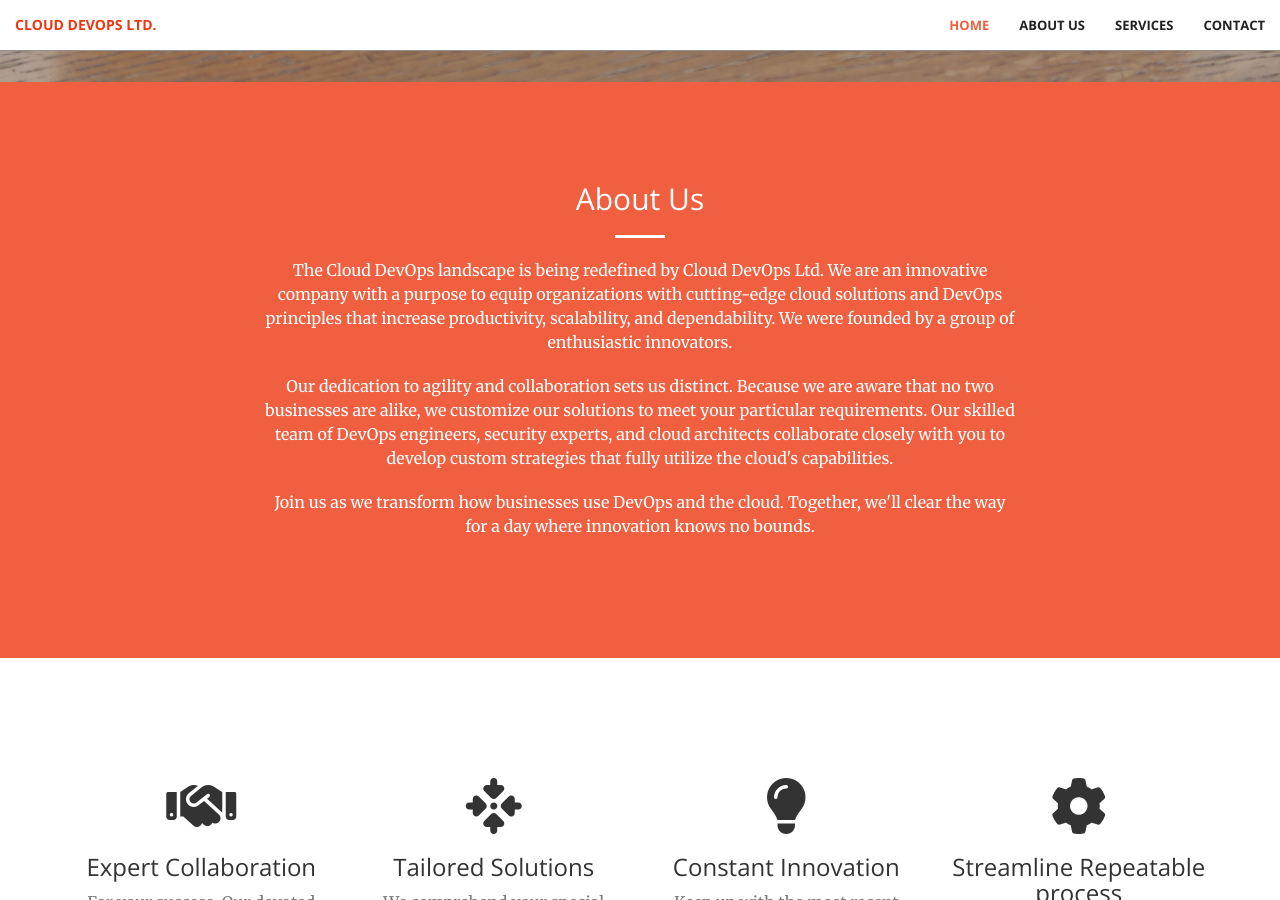
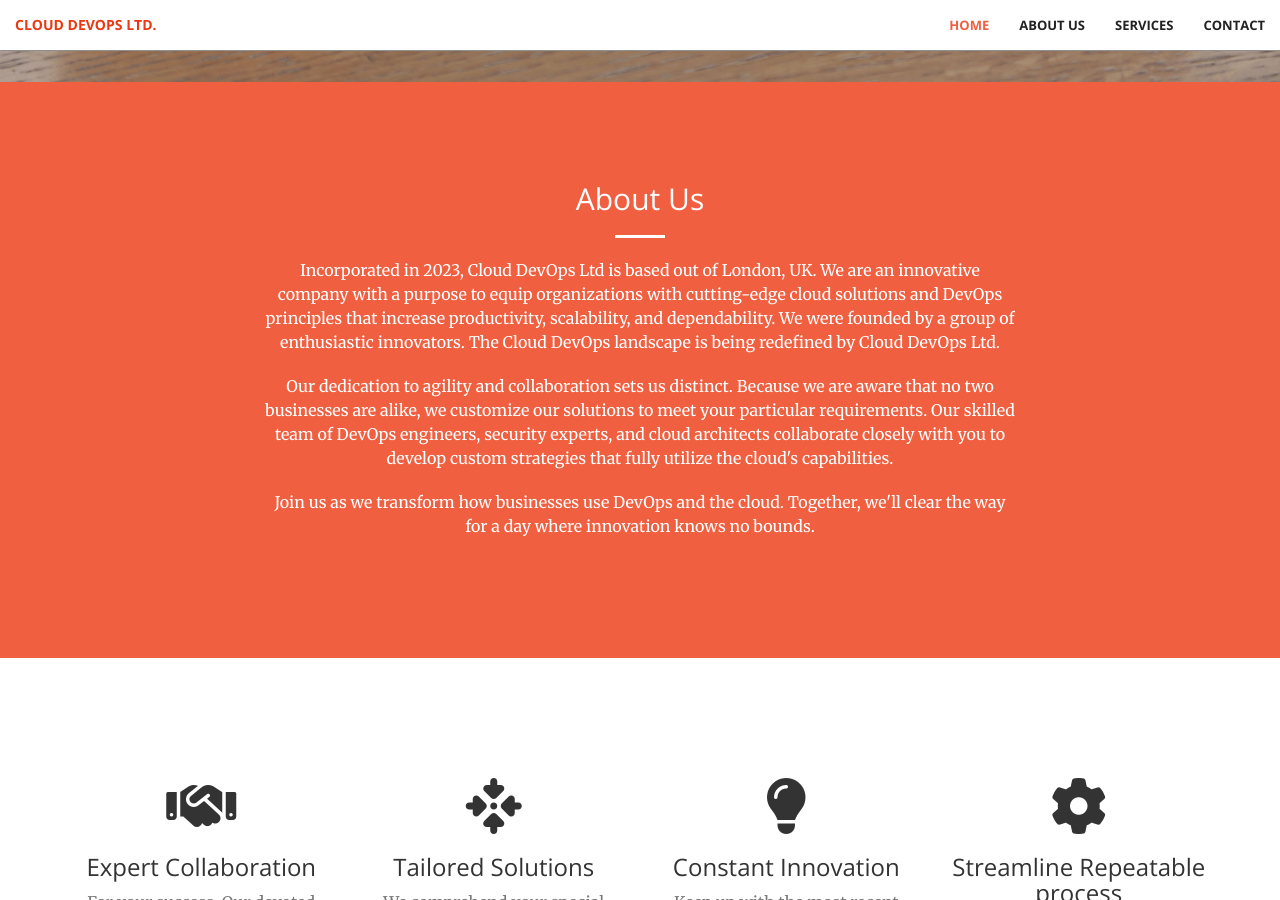
Before and after one commit to CloudDevOps-Ltd/CloudDevOps-Ltd.github.io, a Jekyll site: the page built from index.html, in a window 1280 px wide and 900 px high, scrolled down 818 px. Built offline with Jekyll 4.4.1, drawn with Linux system fonts in a browser that asks for light colours; nearby versions of some CDN libraries; some of the changed text lies outside the part shown.

Commit message:
Draft website, update contact

```diff
--- a/_includes/call-to-action.html
+++ b/_includes/call-to-action.html
@@ -5,7 +5,7 @@
             <div class="col-lg-8 col-lg-offset-2 text-center">
                 <h2 class="section-heading">About Us</h2>
                 <hr class="light">
-                <p>The Cloud DevOps landscape is being redefined by Cloud DevOps Ltd. We are an innovative company with a purpose to equip organizations with cutting-edge cloud solutions and DevOps principles that increase productivity, scalability, and dependability. We were founded by a group of enthusiastic innovators. </p>
+                <p>Incorporated in 2023, Cloud DevOps Ltd is based out of London, UK. We are an innovative company with a purpose to equip organizations with cutting-edge cloud solutions and DevOps principles that increase productivity, scalability, and dependability. We were founded by a group of enthusiastic innovators. The Cloud DevOps landscape is being redefined by Cloud DevOps Ltd.</p>
                 <p>Our dedication to agility and collaboration sets us distinct. Because we are aware that no two businesses are alike, we customize our solutions to meet your particular requirements. Our skilled team of DevOps engineers, security experts, and cloud architects collaborate closely with you to develop custom strategies that fully utilize the cloud's capabilities. </p>
                 <p>Join us as we transform how businesses use DevOps and the cloud. Together, we'll clear the way for a day where innovation knows no bounds. </p>
                 <!-- <a href="#" class="btn btn-default btn-xl">Get Started!</a> -->
--- a/_includes/contact.html
+++ b/_includes/contact.html
@@ -7,16 +7,10 @@
                 <hr class="primary">
                 <p>Ready to start your next project with us? That's great! Send us an email and we'll get back to you as soon as possible!</p>
             </div>
-        <!-- <div class="col-lg-2 col-lg-offset-2 text-center">
-            <a href="https://facebook.com/{{ site.twitter_username }}">
-                <i class="fa fa-facebook fa-3x wow bounceIn" data-wow-delay=".1s"></i>
-                <p>facebook</p>
-            </a>
-        </div> -->
         <div class="col-lg-2 col-lg-offset-2 text-center">
             <a href="mailto:{{ site.email }}">
-            <i class="fa fa-envelope-o fa-3x wow bounceIn" data-wow-delay=".1s"></i>
-                <p>Email</p>
+            <i class="fa fa-regular fa-address-card fa-3x wow bounceIn" data-wow-delay=".1s"></i>
+                <p>X, ABCD, City Road, London United Kingdom ABC DEF</p>
             </a>
         </div>
         <div class="col-lg-2 col-lg-offset-1 text-center">
@@ -32,9 +26,9 @@
             </a>
         </div>
         <!-- <div class="col-lg-2 col-lg-offset-1 text-center">
-            <a href="https://linkedin.com/{{ site.github_username }}">
-            <i class="fa fa-linkedin fa-3x wow bounceIn" data-wow-delay=".1s"></i>
-                <p>LinkedIn</p>
+            <a href="mailto:{{ site.email }}">
+            <i class="fa fa-solid fa-phone-volume fa-3x wow bounceIn" data-wow-delay=".1s"></i>
+                <p>+44 1234567890</p>
             </a>
         </div> -->
     </div>
```
